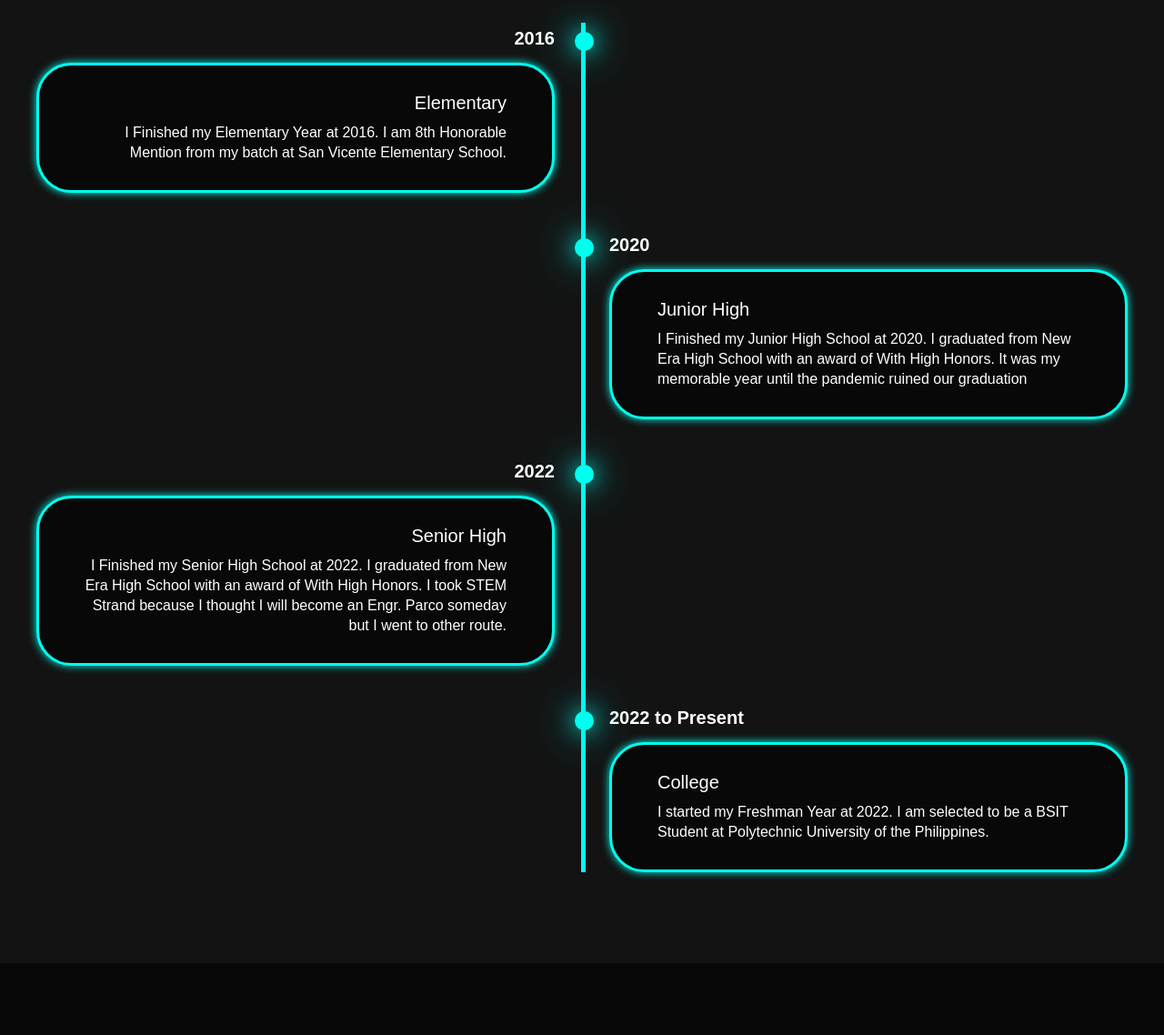
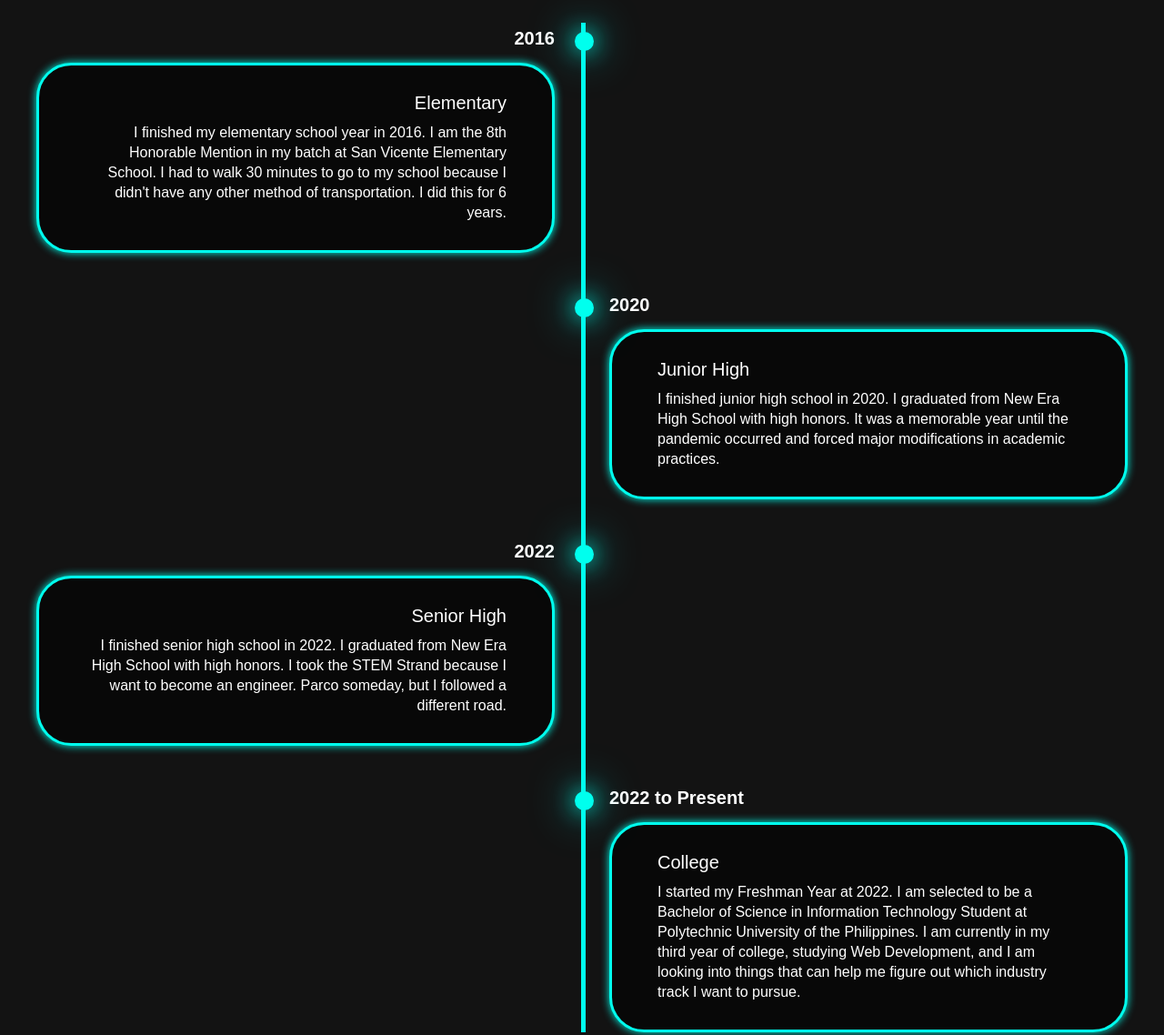
Before and after one commit to JustmeZed/VSCODES, a plain HTML site: page HTML Language/MyPortfolio/index.html in a window 1280 px wide. Shown: the part 1060-2198 px from the top of the page at 91% size. Drawn offline with nearby package versions, Linux system fonts and the light colour scheme.

Commit message:
I changed the description in my Education Timeline

```diff
--- a/HTML Language/MyPortfolio/index.html
+++ b/HTML Language/MyPortfolio/index.html
@@ -58,11 +58,12 @@
 
                 <div class="timeline-item">
                     <div class="timeline-dot"></div>
+
                         <div class="timeline-date">2016</div>
                         <div class="timeline-content">
                             <h3>Elementary</h3>
-                            <p>I Finished my Elementary Year at 2016. I am 8th Honorable Mention from my batch
-                            at San Vicente Elementary School.
+                            <p>I finished my elementary school year in 2016. I am the 8th Honorable Mention in my batch at San Vicente Elementary School.
+                                I had to walk 30 minutes to go to my school because I didn't have any other method of transportation. I did this for 6 years.
                             </p>
                         </div>
                 </div>
@@ -72,9 +73,8 @@
                         <div class="timeline-date">2020</div>
                         <div class="timeline-content">
                             <h3>Junior High</h3>
-                            <p>I Finished my Junior High School at 2020. I graduated from New Era High School
-                            with an award of With High Honors. It was my memorable year until the pandemic ruined our
-                            graduation
+                            <p>I finished junior high school in 2020. I graduated from New Era High School with high honors.
+                                It was a memorable year until the pandemic occurred and forced major modifications in academic practices.
                             </p>
                         </div>
 
@@ -85,9 +85,8 @@
                         <div class="timeline-date">2022</div>
                         <div class="timeline-content">
                             <h3>Senior High</h3>
-                            <p>I Finished my Senior High School at 2022. I graduated from New Era High School
-                            with an award of With High Honors. I took STEM Strand because I thought I will become
-                            an Engr. Parco someday but I went to other route.
+                            <p>I finished senior high school in 2022. I graduated from New Era High School with high honors.
+                                I took the STEM Strand because I want to become an engineer. Parco someday, but I followed a different road.
                             </p>
                         </div>
 
@@ -98,8 +97,8 @@
                         <div class="timeline-date">2022 to Present</div>
                         <div class="timeline-content">
                             <h3>College</h3>
-                            <p>I started my Freshman Year at 2022. I am selected to be a BSIT Student
-                            at Polytechnic University of the Philippines.
+                            <p>I started my Freshman Year at 2022. I am selected to be a Bachelor of Science in Information Technology Student at Polytechnic University of the Philippines.
+                                I am currently in my third year of college, studying Web Development, and I am looking into things that can help me figure out which industry track I want to pursue.
                             </p>
                         </div>
                 </div>
```
